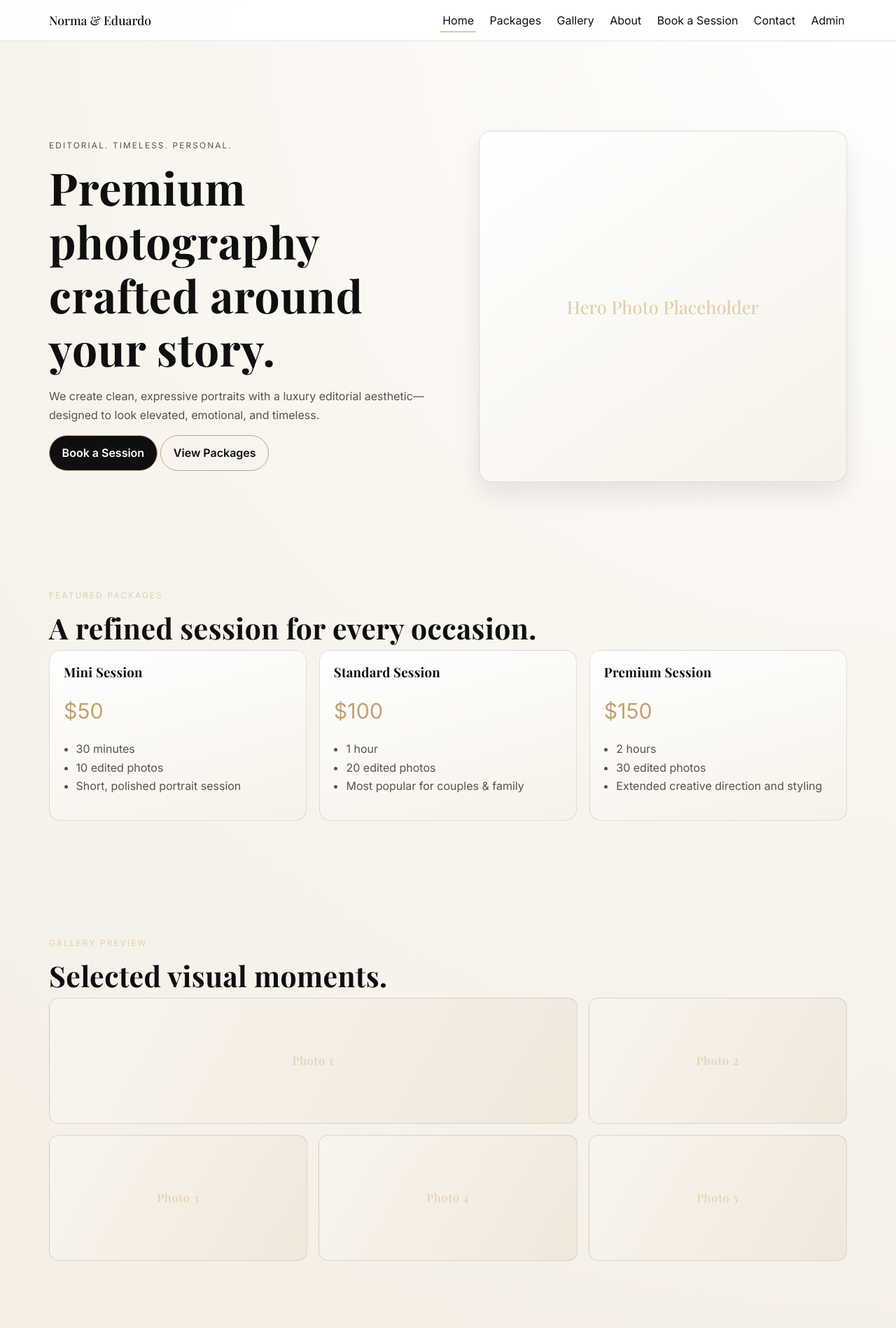
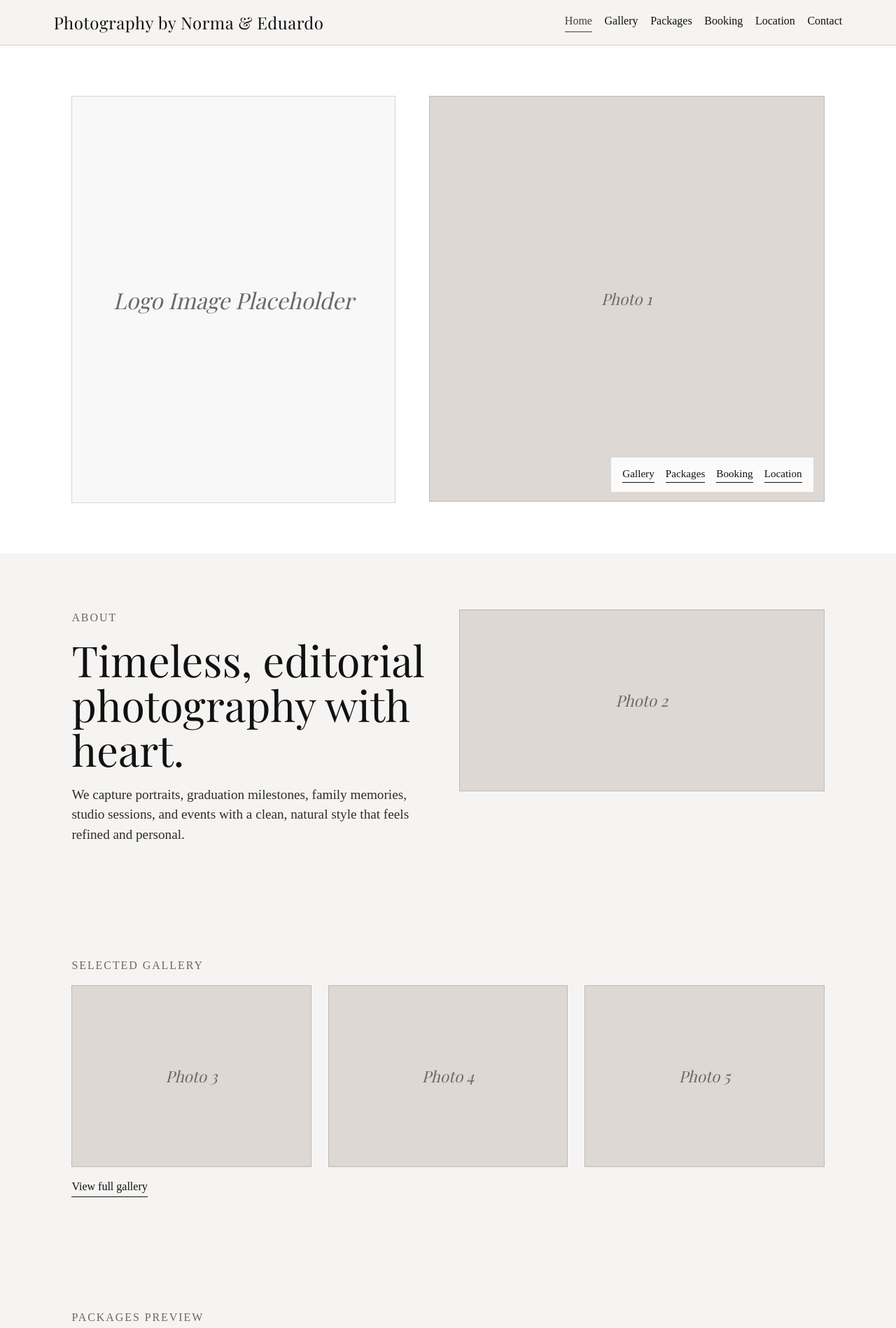
Before and after one commit to newrduenas14/Photography_N_E, a plain HTML site: page index.html in a window 1280 px wide. Shown: the top 1898 px of the page at 70% size. Drawn offline with nearby package versions, Linux system fonts and the light colour scheme; a web font is replaced by a local one.

Commit message:
Redesign public site into elegant multi-page photography layout

```diff
--- a/index.html
+++ b/index.html
@@ -1,60 +1,10 @@
-<!DOCTYPE html>
-<html lang="en">
-<head>
-  <meta charset="UTF-8" />
-  <meta name="viewport" content="width=device-width, initial-scale=1.0" />
-  <title>Photography by Norma & Eduardo | Luxury Editorial Portraits</title>
-  <meta name="description" content="Luxury editorial-style photography for portraits, couples, and milestone events." />
-  <link rel="preconnect" href="https://fonts.googleapis.com">
-  <link rel="preconnect" href="https://fonts.gstatic.com" crossorigin>
-  <link href="https://fonts.googleapis.com/css2?family=Inter:wght@400;500;600&family=Playfair+Display:wght@500;600;700&display=swap" rel="stylesheet">
-  <link rel="stylesheet" href="style.css" />
-</head>
-<body>
-  <header class="site-header"><div class="container nav-wrap"><a class="logo" href="index.html">Norma &amp; Eduardo</a><nav><ul class="nav-list"><li><a class="active" href="index.html">Home</a></li><li><a href="packages.html">Packages</a></li><li><a href="gallery.html">Gallery</a></li><li><a href="about.html">About</a></li><li><a href="booking.html">Book a Session</a></li><li><a href="contact.html">Contact</a></li><li><a href="admin.html">Admin</a></li></ul></nav></div></header>
-
-  <main>
-    <!-- Hero section establishes premium brand positioning -->
-    <section class="hero">
-      <div class="container hero-grid">
-        <div class="reveal">
-          <p class="eyebrow">Editorial. Timeless. Personal.</p>
-          <h1>Premium photography crafted around your story.</h1>
-          <p>We create clean, expressive portraits with a luxury editorial aesthetic—designed to look elevated, emotional, and timeless.</p>
-          <p><a class="btn" href="booking.html">Book a Session</a> <a class="btn btn-outline" href="packages.html">View Packages</a></p>
-        </div>
-        <div class="hero-card reveal">Hero Photo Placeholder</div>
-      </div>
-    </section>
-
-    <section class="section">
-      <div class="container">
-        <p class="eyebrow">Featured Packages</p>
-        <h2 class="section-title">A refined session for every occasion.</h2>
-        <div class="cards">
-          <article class="card reveal"><h3>Mini Session</h3><p class="price">$50</p><ul><li>30 minutes</li><li>10 edited photos</li><li>Short, polished portrait session</li></ul></article>
-          <article class="card reveal"><h3>Standard Session</h3><p class="price">$100</p><ul><li>1 hour</li><li>20 edited photos</li><li>Most popular for couples &amp; family</li></ul></article>
-          <article class="card reveal"><h3>Premium Session</h3><p class="price">$150</p><ul><li>2 hours</li><li>30 edited photos</li><li>Extended creative direction and styling</li></ul></article>
-        </div>
-      </div>
-    </section>
-
-    <section class="section">
-      <div class="container">
-        <p class="eyebrow">Gallery Preview</p>
-        <h2 class="section-title">Selected visual moments.</h2>
-        <div class="gallery-grid">
-          <div class="photo-tile span-8 reveal">Photo 1</div>
-          <div class="photo-tile span-4 reveal">Photo 2</div>
-          <div class="photo-tile span-4 reveal">Photo 3</div>
-          <div class="photo-tile span-4 reveal">Photo 4</div>
-          <div class="photo-tile span-4 reveal">Photo 5</div>
-        </div>
-      </div>
-    </section>
-  </main>
-
-  <footer class="site-footer"><div class="container footer-wrap"><p>© <span id="year"></span> Photography by Norma &amp; Eduardo</p><a href="contact.html" class="btn btn-sm">Get in Touch</a></div></footer>
-  <script src="script.js"></script>
-</body>
-</html>
+<!DOCTYPE html><html lang="en"><head><meta charset="UTF-8"><meta name="viewport" content="width=device-width, initial-scale=1.0"><title>Photography by Norma & Eduardo</title><link rel="stylesheet" href="style.css"><link rel="preconnect" href="https://fonts.googleapis.com"><link rel="preconnect" href="https://fonts.gstatic.com" crossorigin><link href="https://fonts.googleapis.com/css2?family=Playfair+Display:wght@400;600&family=Sorts+Mill+Goudy:ital@0;1&display=swap" rel="stylesheet"></head><body>
+<header class="site-header"><a href="index.html" class="brand">Photography by Norma & Eduardo</a><nav class="main-nav"><a class="active" href="index.html">Home</a><a href="gallery.html">Gallery</a><a href="packages.html">Packages</a><a href="booking.html">Booking</a><a href="location.html">Location</a><a href="contact.html">Contact</a></nav></header>
+<main>
+<section class="hero"><div class="photo-placeholder logo-placeholder">Logo Image Placeholder</div><div class="hero-image-wrap"><div class="photo-placeholder hero-photo">Photo 1</div><div class="hero-mini-links"><a href="gallery.html">Gallery</a><a href="packages.html">Packages</a><a href="booking.html">Booking</a><a href="location.html">Location</a></div></div></section>
+<section class="section grid-2"><div><p class="kicker">About</p><h1 class="section-title">Timeless, editorial photography with heart.</h1><p class="lead">We capture portraits, graduation milestones, family memories, studio sessions, and events with a clean, natural style that feels refined and personal.</p></div><div class="photo-placeholder">Photo 2</div></section>
+<section class="section"><p class="kicker">Selected Gallery</p><div class="grid-3"><div class="photo-placeholder">Photo 3</div><div class="photo-placeholder">Photo 4</div><div class="photo-placeholder">Photo 5</div></div><p style="margin-top:1rem;"><a class="text-link" href="gallery.html">View full gallery</a></p></section>
+<section class="section"><p class="kicker">Packages Preview</p><div class="cards"><article class="card"><h3>Portrait</h3><p>Clean editorial portraits for birthdays, branding, and personal milestones.</p><a class="text-link" href="packages.html">View package</a></article><article class="card"><h3>Family</h3><p>Warm family storytelling in studio or outdoor settings.</p><a class="text-link" href="packages.html">View package</a></article><article class="card"><h3>Graduation</h3><p>Cap-and-gown sessions to celebrate accomplishments with style.</p><a class="text-link" href="packages.html">View package</a></article></div></section>
+<section class="section grid-2"><div class="photo-placeholder">Photo 6</div><div><p class="kicker">Studio Location</p><h2 class="section-title">A comfortable studio + flexible outdoor sessions.</h2><p class="lead">Our studio is designed for premium portrait experiences. Outdoor locations are also available depending on your package and travel distance.</p><p style="margin-top:1rem;"><a class="text-link" href="location.html">See location details</a></p></div></section>
+<section class="section grid-2"><div><p class="kicker">Contact</p><h2 class="section-title">Ready to book your session?</h2><p class="lead">Reach out and we will help you choose the perfect package and date.</p><p style="margin-top:1rem;"><a class="button-link" href="booking.html">Book a Session</a></p></div><div class="photo-placeholder">Photo 7</div></section>
+</main><p class="footer-note">Replace placeholders with real images using &lt;img&gt; and object-fit: cover for best results.</p></body></html>
--- a/style.css
+++ b/style.css
@@ -1,179 +1,56 @@
-:root {
-  --bg: #fbf9f5;
-  --surface: #ffffff;
-  --surface-soft: #f6f2ea;
-  --text: #0f0f10;
-  --muted: #59534a;
-  --gold: #c2a272;
-  --gold-soft: #e3cfac;
-  --border: rgba(15, 15, 16, 0.12);
-  --shadow: 0 18px 36px rgba(17, 15, 12, 0.09);
+* { box-sizing: border-box; margin: 0; padding: 0; }
+:root{
+  --bg:#f6f4f2;
+  --paper:#ffffff;
+  --ink:#111111;
+  --muted:#6a6763;
+  --line:rgba(17,17,17,.15);
 }
-
-* { box-sizing: border-box; }
-html, body { margin: 0; padding: 0; }
-body {
-  font-family: "Inter", "Helvetica Neue", Arial, sans-serif;
-  color: var(--text);
-  background: radial-gradient(circle at top right, #ffffff 0%, #f8f4ed 52%, #f4eee4 100%);
-  line-height: 1.65;
+html{scroll-behavior:smooth;}
+body{font-family:"Sorts Mill Goudy",serif;background:var(--bg);color:var(--ink);line-height:1.5;}
+img{max-width:100%;display:block;object-fit:cover;}
+main{overflow:hidden;}
+.site-header{position:sticky;top:0;z-index:1000;display:flex;justify-content:space-between;align-items:center;gap:1rem;padding:1rem 6vw;background:rgba(246,244,242,.95);backdrop-filter:blur(10px);border-bottom:1px solid var(--line);}
+.brand{font:400 1.5rem "Playfair Display",serif;color:var(--ink);text-decoration:none;letter-spacing:.02em;}
+.main-nav{display:flex;flex-wrap:wrap;gap:1.1rem;}
+.main-nav a{font-size:1rem;text-decoration:none;color:var(--ink);padding-bottom:.2rem;border-bottom:1px solid transparent;}
+.main-nav a:hover,.main-nav a.active{border-color:var(--ink);opacity:.8;}
+.section{padding:5rem 8vw;}
+.section-title{font:400 clamp(2rem,5vw,3.8rem) "Playfair Display",serif;line-height:1.05;margin-bottom:1.2rem;}
+.kicker{font-size:1rem;text-transform:uppercase;letter-spacing:.12em;color:var(--muted);margin-bottom:1rem;}
+.lead{font-size:1.2rem;max-width:66ch;color:#2d2d2d;}
+.photo-placeholder{background:#ddd8d3;border:1px solid var(--line);min-height:260px;display:flex;align-items:center;justify-content:center;font:italic 1.4rem "Playfair Display",serif;color:#6c6965;}
+.button-link,.text-link{display:inline-block;text-decoration:none;color:var(--ink);border-bottom:1px solid var(--ink);padding-bottom:.12rem;}
+.grid-2{display:grid;grid-template-columns:1fr 1fr;gap:2rem;align-items:start;}
+.grid-3{display:grid;grid-template-columns:repeat(3,1fr);gap:1.5rem;}
+.hero{min-height:calc(100vh - 74px);display:grid;grid-template-columns:.9fr 1.1fr;gap:3rem;padding:4.5rem 8vw;background:var(--paper);}
+.logo-placeholder{min-height:420px;font-size:2rem;background:#f8f8f8;}
+.hero-photo{min-height:580px;}
+.hero-image-wrap{position:relative;}
+.hero-mini-links{position:absolute;right:1rem;bottom:1rem;background:rgba(255,255,255,.9);padding:.8rem 1rem;display:flex;gap:1rem;flex-wrap:wrap;}
+.hero-mini-links a{text-decoration:none;color:var(--ink);font-size:.95rem;border-bottom:1px solid var(--ink);}
+.cards{display:grid;grid-template-columns:repeat(3,1fr);gap:1.4rem;margin-top:1.5rem;}
+.card{background:var(--paper);border:1px solid var(--line);padding:1.5rem;}
+.card h3{font:400 1.8rem "Playfair Display",serif;margin-bottom:.7rem;}
+.card ul{padding-left:1rem;margin:.7rem 0 1rem;}
+.card p, .card li{font-size:1.05rem;}
+.gallery-category{margin-bottom:3rem;}
+.gallery-grid{display:grid;grid-template-columns:repeat(12,1fr);gap:1rem;}
+.gallery-grid .photo-placeholder:nth-child(1){grid-column:span 7;min-height:360px;}
+.gallery-grid .photo-placeholder:nth-child(2){grid-column:span 5;min-height:300px;}
+.gallery-grid .photo-placeholder:nth-child(3){grid-column:span 4;min-height:260px;}
+.gallery-grid .photo-placeholder:nth-child(4){grid-column:span 8;min-height:300px;}
+.form-wrap{max-width:900px;background:var(--paper);border:1px solid var(--line);padding:2rem;}
+.form-grid{display:grid;grid-template-columns:1fr 1fr;gap:1rem;}
+label{display:block;font-size:.95rem;margin-bottom:.35rem;}
+input,select,textarea{width:100%;padding:.7rem;border:1px solid var(--line);font:inherit;background:#fff;}
+textarea{min-height:120px;resize:vertical;}
+button{padding:.8rem 1.2rem;border:1px solid var(--ink);background:var(--ink);color:#fff;cursor:pointer;font:inherit;}
+.map-placeholder{min-height:360px;}
+.footer-note{padding:2rem 8vw 3rem;color:var(--muted);font-size:.95rem;}
+@media (max-width: 980px){
+  .hero,.grid-2,.grid-3,.cards,.form-grid{grid-template-columns:1fr;}
+  .hero-mini-links{position:static;margin-top:1rem;}
+  .gallery-grid{grid-template-columns:1fr;}
+  .gallery-grid .photo-placeholder{grid-column:span 1 !important;min-height:260px !important;}
 }
-
-h1, h2, h3, h4 {
-  font-family: "Playfair Display", "Times New Roman", serif;
-  letter-spacing: 0.01em;
-  line-height: 1.2;
-  margin-top: 0;
-}
-
-img { max-width: 100%; display: block; }
-.container { width: min(1140px, 92%); margin-inline: auto; }
-.section { padding: clamp(3.2rem, 6vw, 6.2rem) 0; }
-.eyebrow { text-transform: uppercase; letter-spacing: 0.18em; color: var(--gold-soft); font-size: 0.74rem; }
-.section-title { font-size: clamp(1.6rem, 3.2vw, 2.6rem); margin-bottom: .4rem; }
-.section-intro { color: var(--muted); max-width: 680px; }
-
-/* Main top navigation */
-.site-header {
-  position: sticky;
-  top: 0;
-  z-index: 100;
-  background: rgba(255, 255, 255, 0.9);
-  backdrop-filter: blur(12px);
-  border-bottom: 1px solid var(--border);
-}
-.nav-wrap { display: flex; align-items: center; justify-content: space-between; padding: .9rem 0; gap: 1rem; }
-.logo { text-decoration: none; color: var(--text); font-family: "Playfair Display", serif; font-size: 1.1rem; }
-.nav-list { list-style: none; display: flex; gap: 1rem; margin: 0; padding: 0; align-items: center; flex-wrap: wrap; }
-.nav-list a { color: var(--text); text-decoration: none; padding: .3rem .2rem; position: relative; }
-.nav-list a:not(.btn)::after {
-  content: "";
-  position: absolute;
-  left: 0;
-  bottom: -2px;
-  width: 0;
-  height: 1px;
-  background: var(--gold);
-  transition: width .25s ease;
-}
-.nav-list a:hover::after, .nav-list a.active::after { width: 100%; }
-
-.btn {
-  display: inline-block;
-  text-decoration: none;
-  border: 1px solid var(--gold);
-  color: #ffffff;
-  background: #0f0f10;
-  padding: .72rem 1.1rem;
-  border-radius: 999px;
-  font-weight: 600;
-  transition: transform .25s ease, box-shadow .25s ease;
-}
-.btn:hover { transform: translateY(-2px); box-shadow: 0 10px 24px rgba(15, 15, 16, .2); }
-.btn-outline { color: #0f0f10; background: transparent; }
-.btn-sm { padding: .52rem .85rem; font-size: .92rem; }
-
-/* Hero + spotlight modules */
-.hero { padding: clamp(5rem, 10vw, 9rem) 0 4rem; }
-.hero-grid { display: grid; gap: 2rem; grid-template-columns: 1.05fr .95fr; align-items: stretch; }
-.hero h1 { font-size: clamp(2rem, 6vw, 4rem); margin-bottom: .8rem; }
-.hero p { color: var(--muted); max-width: 620px; }
-.hero-card {
-  border: 1px solid var(--border);
-  background: linear-gradient(145deg, #ffffff, #f6f2ea);
-  border-radius: 18px;
-  min-height: 360px;
-  display: grid;
-  place-items: center;
-  color: var(--gold-soft);
-  font-family: "Playfair Display", serif;
-  font-size: clamp(1.2rem, 2vw, 1.8rem);
-  box-shadow: var(--shadow);
-}
-
-.cards { display: grid; gap: 1.1rem; grid-template-columns: repeat(auto-fit, minmax(220px, 1fr)); }
-.card {
-  border: 1px solid var(--border);
-  border-radius: 16px;
-  background: linear-gradient(165deg, #ffffff, var(--surface-soft));
-  padding: 1.25rem;
-  transition: transform .28s ease, border-color .28s ease, box-shadow .28s ease;
-}
-.card:hover { transform: translateY(-6px); border-color: var(--gold); box-shadow: var(--shadow); }
-.price { color: var(--gold); font-size: 1.9rem; margin: .4rem 0 .8rem; }
-.card ul { padding-left: 1.1rem; color: var(--muted); }
-
-.gallery-grid { display: grid; gap: 1rem; grid-template-columns: repeat(12, 1fr); }
-.photo-tile {
-  min-height: 180px;
-  border-radius: 14px;
-  border: 1px solid var(--border);
-  display: grid;
-  place-items: center;
-  color: var(--gold-soft);
-  background: linear-gradient(120deg, #f9f5ee 0%, #f0e8db 100%);
-  font-family: "Playfair Display", serif;
-  letter-spacing: .06em;
-  overflow: hidden;
-  position: relative;
-  transition: transform .28s ease;
-}
-.photo-tile::before {
-  content: "";
-  position: absolute;
-  inset: 0;
-  background: linear-gradient(to top, rgba(0, 0, 0, .45), rgba(0, 0, 0, 0));
-  opacity: 0;
-  transition: opacity .28s ease;
-}
-.photo-tile:hover { transform: scale(1.02); }
-.photo-tile:hover::before { opacity: 1; }
-.span-4 { grid-column: span 4; }
-.span-6 { grid-column: span 6; }
-.span-8 { grid-column: span 8; }
-
-.split { display: grid; gap: 1.4rem; grid-template-columns: 1fr 1fr; align-items: start; }
-.panel, .form-panel {
-  border: 1px solid var(--border);
-  border-radius: 14px;
-  background: linear-gradient(170deg, #ffffff, #f7f2e8);
-  padding: 1.2rem;
-}
-label { display: grid; gap: .35rem; font-weight: 600; font-size: .95rem; }
-input, select, textarea {
-  width: 100%;
-  background: #f8f6f2;
-  color: #1a1a1d;
-  border: 1px solid #d7d2c8;
-  border-radius: 10px;
-  padding: .66rem;
-  font: inherit;
-}
-textarea { min-height: 120px; }
-.form-grid { display: grid; gap: 1rem; grid-template-columns: 1fr 1fr; }
-.hidden { display: none; }
-.summary { margin: 1rem 0; padding: 1rem; border: 1px dashed var(--gold); border-radius: 10px; background: rgba(201, 165, 106, .08); }
-.note { color: var(--muted); }
-
-.metrics-grid, .dashboard-grid { display: grid; gap: 1rem; }
-.metrics-grid { grid-template-columns: repeat(auto-fit, minmax(170px, 1fr)); }
-.metric-card { border: 1px solid var(--border); border-radius: 12px; padding: 1rem; background: #ffffff; }
-.metric-card p { color: var(--gold); font-size: 1.35rem; margin: .2rem 0 0; }
-.dashboard-grid { grid-template-columns: repeat(auto-fit, minmax(250px, 1fr)); }
-.placeholder-list { color: var(--muted); }
-
-.site-footer { border-top: 1px solid #171717; margin-top: 2rem; background: #0f0f10; }
-.footer-wrap { display: flex; justify-content: space-between; align-items: center; padding: 1rem 0; gap: 1rem; color: #f1ece3; }
-
-/* Reveal animations for premium motion without clutter */
-.reveal { opacity: 0; transform: translateY(16px); transition: opacity .65s ease, transform .65s ease; }
-.reveal.show { opacity: 1; transform: translateY(0); }
-
-@media (max-width: 900px) {
-  .hero-grid, .split, .form-grid { grid-template-columns: 1fr; }
-  .span-8, .span-6, .span-4 { grid-column: span 12; }
-}
-@media (max-width: 640px) {
-  .nav-wrap { flex-direction: column; align-items: flex-start; }
-  .nav-list { gap: .6rem; }
-}
```
Also changed, not shown: booking.html (+3 -24 lines), contact.html (+3 -1 lines), gallery.html (+9 -1 lines), location.html (added, +3 -0 lines), packages.html (+7 -8 lines).
